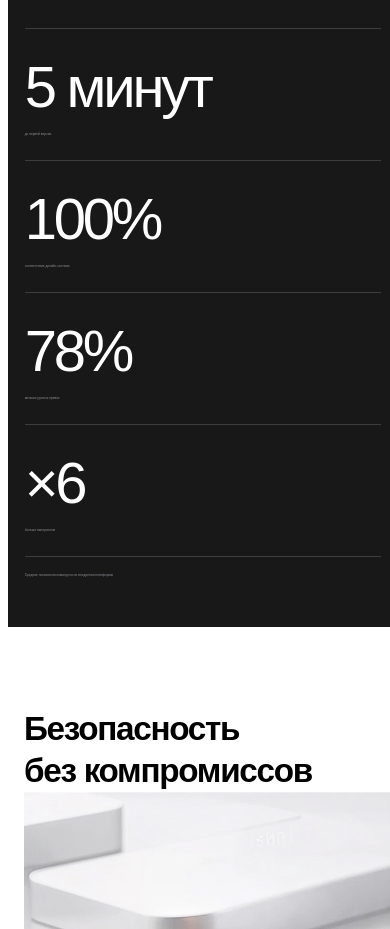
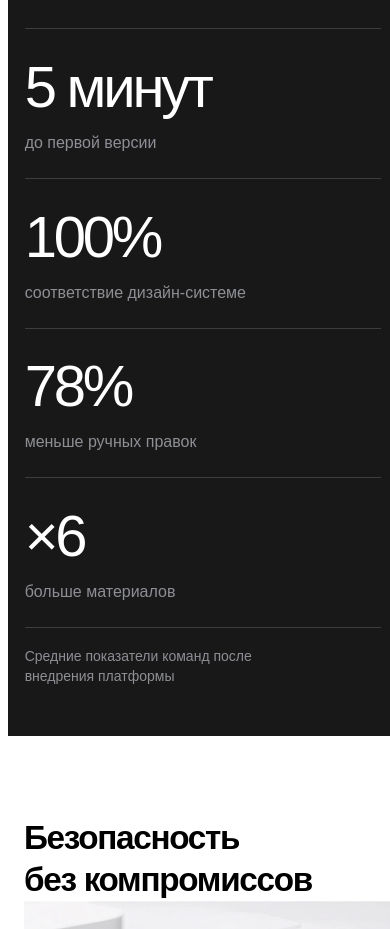
Before and after one commit to Slavafit/Test-tarea-3, a React (Vite) app: page / in a window 390 px wide. Shown: the part 4700-5629 px from the top of the page. Built offline with nearby package versions, Linux system fonts and the light colour scheme.

Commit message:
Increase mobile metrics text size

```diff
--- a/src/extensions.css
+++ b/src/extensions.css
@@ -243,6 +243,8 @@ html.scroll-reveal-enabled .scroll-reveal-group.is-revealed > :nth-child(n + 4)
   .ext-metric-grid { grid-template-columns: 1fr 1fr; }
   .ext-metric-grid > div:nth-child(2) { border-right: 0; }
   .ext-metric-grid > div:nth-child(-n+2) { border-bottom: 1px solid rgb(255 255 255 / 16%); }
+  .ext-metric-grid span,
+  .ext-metrics > small { font-size: calc(14 / 8.1 * 1vw); line-height: 1.4; }
   .ext-plans { grid-template-columns: 1fr; }
   .ext-lead { grid-template-columns: 1fr; }
   .ext-form-box { max-width: 600px; }
@@ -279,6 +281,8 @@ html.scroll-reveal-enabled .scroll-reveal-group.is-revealed > :nth-child(n + 4)
   .ext-metric-grid { grid-template-columns: 1fr; }
   .ext-metric-grid > div { border-right: 0; border-bottom: 1px solid rgb(255 255 255 / 16%); padding: 24px 0; }
   .ext-metric-grid strong { font-size: 58px; }
+  .ext-metric-grid span { font-size: 16px; line-height: 1.35; }
+  .ext-metrics > small { max-width: 300px; margin-top: 18px; font-size: 14px; line-height: 1.45; }
   .ext-review { min-height: 410px; padding: 24px; }
   .ext-review blockquote { max-width: none; font-size: 28px; }
   .ext-review footer { align-items: flex-start; flex-wrap: wrap; }
```
